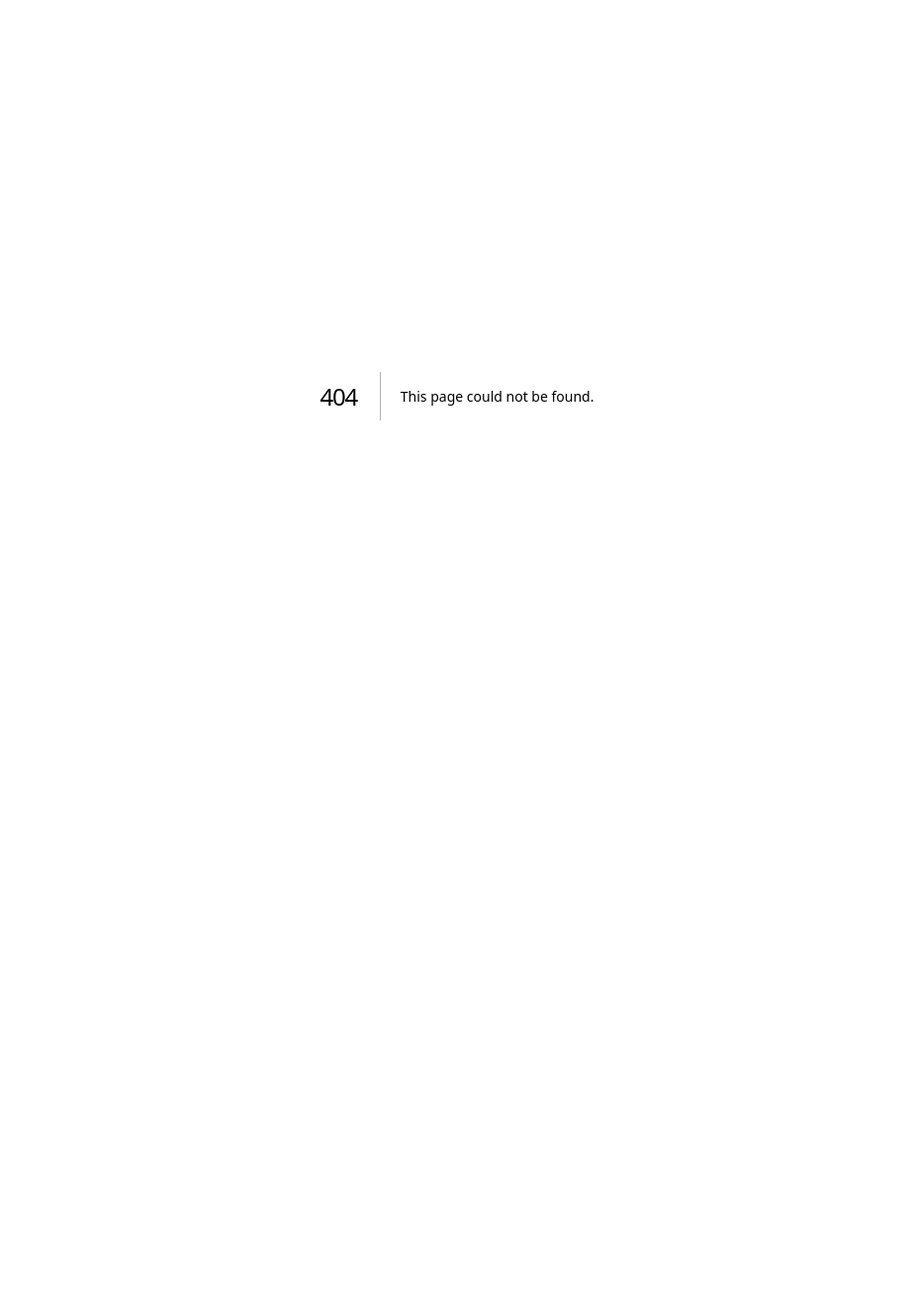
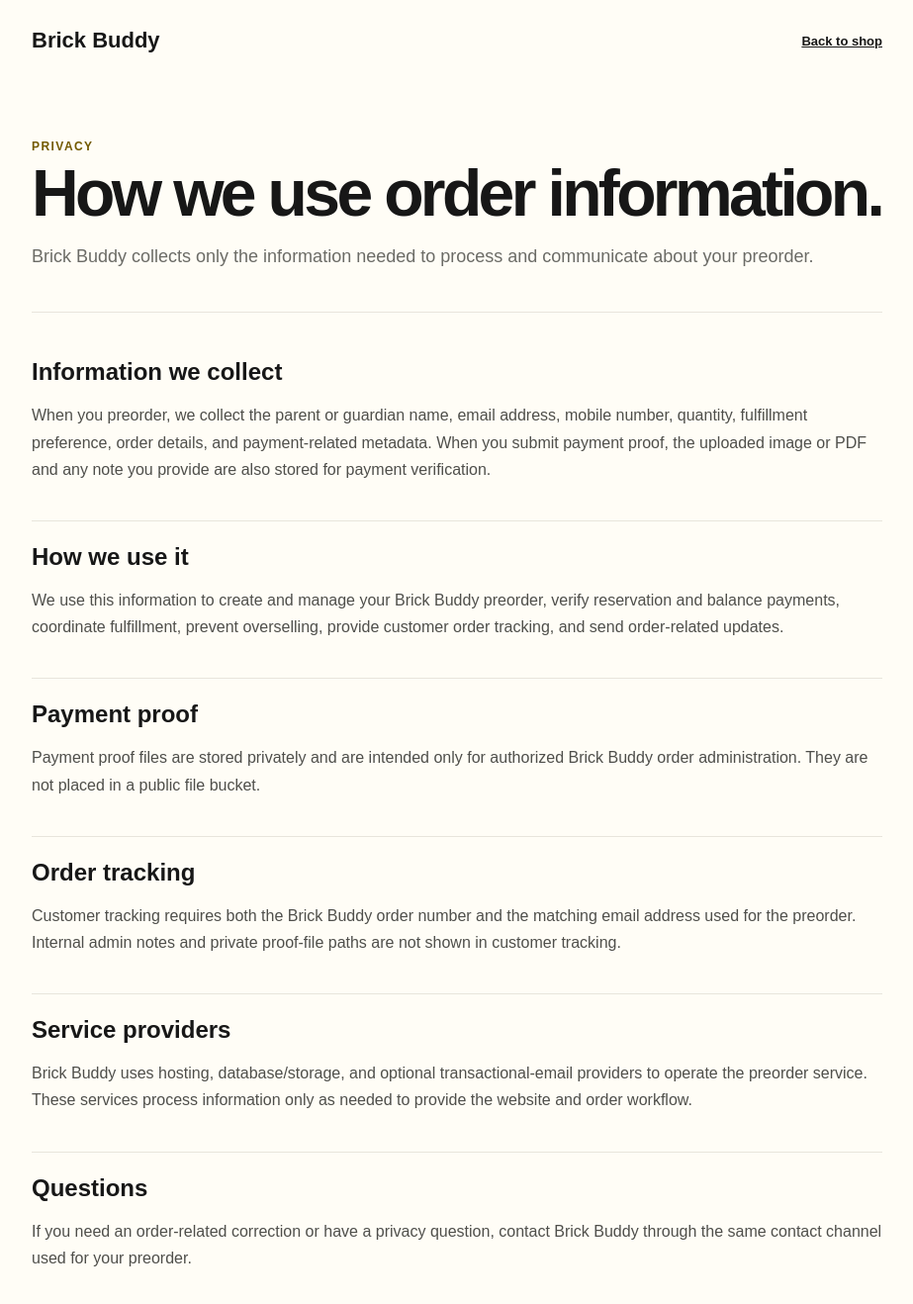
Before and after one commit to plusultratablet1-tech/brick-buddy, a Next.js app: page /privacy in a window 1280 px wide. Before the commit this address had no page. Shown: the top 1318 px of the page at 99% size, without its empty margins (178-1101 px from the left). Before the commit the page ends 800 px from the top, so only its background shows below. Built offline with nearby package versions, Linux system fonts and the light colour scheme.

Commit message:
feat: add privacy page

```diff
--- /dev/null
+++ b/src/app/privacy/page.tsx
@@ -0,0 +1,16 @@
+import styles from "../legal.module.css";
+
+export default function PrivacyPage() {
+  return <main className={styles.page}><div className={styles.wrap}>
+    <div className={styles.top}><a className={styles.brand} href="/">Brick Buddy</a><a className={styles.back} href="/">Back to shop</a></div>
+    <header className={styles.hero}><span className="eyebrow">Privacy</span><h1>How we use order information.</h1><p>Brick Buddy collects only the information needed to process and communicate about your preorder.</p></header>
+    <div className={styles.content}>
+      <section><h2>Information we collect</h2><p>When you preorder, we collect the parent or guardian name, email address, mobile number, quantity, fulfillment preference, order details, and payment-related metadata. When you submit payment proof, the uploaded image or PDF and any note you provide are also stored for payment verification.</p></section>
+      <section><h2>How we use it</h2><p>We use this information to create and manage your Brick Buddy preorder, verify reservation and balance payments, coordinate fulfillment, prevent overselling, provide customer order tracking, and send order-related updates.</p></section>
+      <section><h2>Payment proof</h2><p>Payment proof files are stored privately and are intended only for authorized Brick Buddy order administration. They are not placed in a public file bucket.</p></section>
+      <section><h2>Order tracking</h2><p>Customer tracking requires both the Brick Buddy order number and the matching email address used for the preorder. Internal admin notes and private proof-file paths are not shown in customer tracking.</p></section>
+      <section><h2>Service providers</h2><p>Brick Buddy uses hosting, database/storage, and optional transactional-email providers to operate the preorder service. These services process information only as needed to provide the website and order workflow.</p></section>
+      <section><h2>Questions</h2><p>If you need an order-related correction or have a privacy question, contact Brick Buddy through the same contact channel used for your preorder.</p></section>
+    </div>
+  </div></main>;
+}
```
